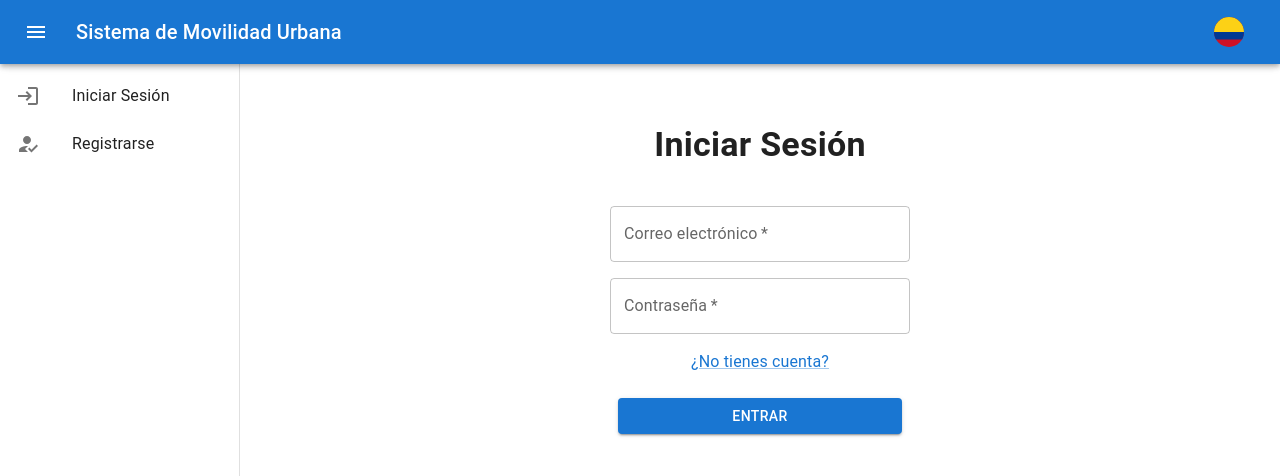
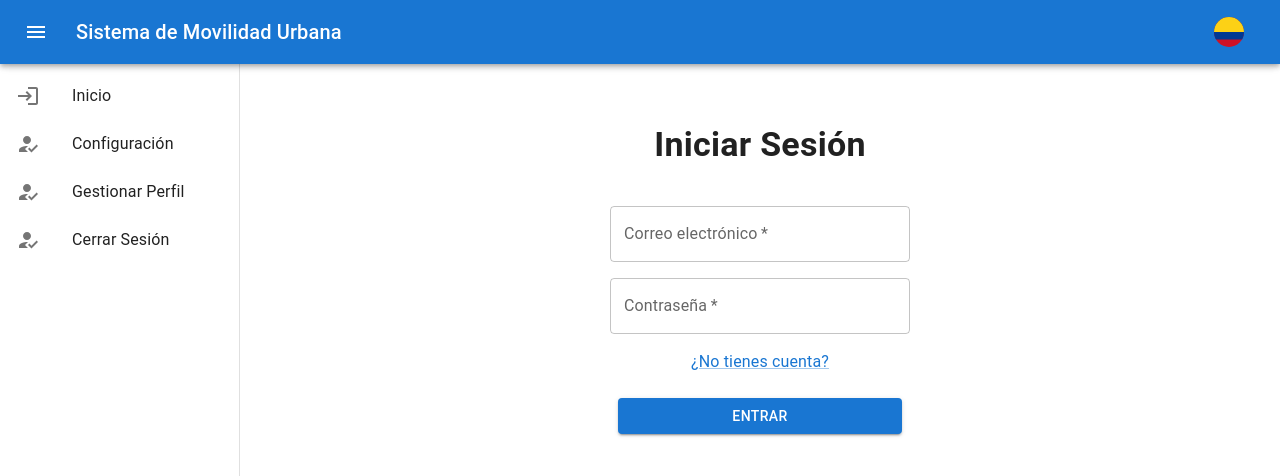
Before and after one commit to CodeF-ctory2023/front, a Next.js app: page /Security/login in a window 1280 px wide. Shown: the top 476 px of the page. Built offline with nearby package versions, Linux system fonts and the light colour scheme; no server answers.

Commit message:
Se agrega menú y navegación para diferentes roles

```diff
--- a/components/Security/sidebar.jsx
+++ b/components/Security/sidebar.jsx
@@ -19,6 +19,15 @@ const drawerWidth = 240;
 export const Sidebar = () => {
   const router = useRouter();
 
+  const user = 'driver'; // <--- Aquí se debe colocar la obtención del rol del usuario
+
+  const lista_users = {
+    'none': ['Iniciar Sesion', 'Registrarse'],
+    'user': ['Inicio', 'Configuración', 'Gestionar Perfil', 'Cerrar Sesión'],
+    'driver': ['Inicio', 'Configuración', 'Gestionar Perfil', 'Cerrar Sesión'],
+    'admin': ['Inicio', 'Configuración', 'Gestionar Perfil', 'Cerrar Sesión', 'Gestionar Usuarios', 'Gestionar Roles'],
+  }
+
   return (
     <Drawer
       variant='permanent'
@@ -31,15 +40,28 @@ export const Sidebar = () => {
       <Toolbar />
       <Box sx={{ overflow: 'auto' }}>
         <List>
-          {['Iniciar Sesión', 'Registrarse'].map((text, index) => (
+          {lista_users[user].map((text, index) => (
             <ListItem
               key={text}
               disablePadding
               onClick={() => {
                 if (index === 0) {
-                  router.push('/Security/login');
-                } else {
-                  router.push('/Security/register');
+                  router.push(`/Security/${user}/inicio`);
+                }
+                else if(index === 1){
+                  router.push(`/Security/${user}/configuracion`);
+                }
+                else if(index === 2){
+                  router.push(`/Security/${user}/perfil`);
+                }
+                else if(index === 3){
+                  router.push(`/Security/login`);
+                }
+                else if(index === 4){
+                  router.push(`/Security/${user}/usuarios`);
+                }
+                else if(index === 5){
+                  router.push(`/Security/${user}/roles`);
                 }
               }}
             >
```
